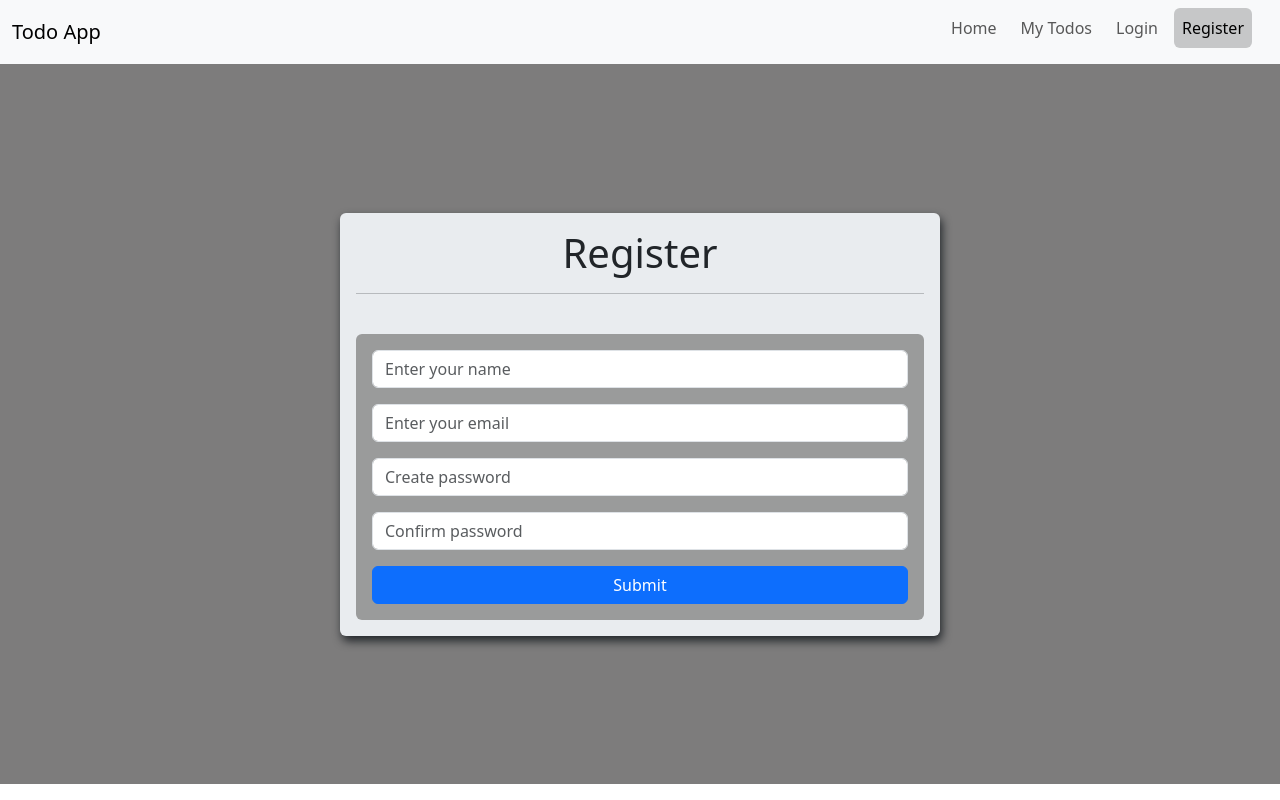
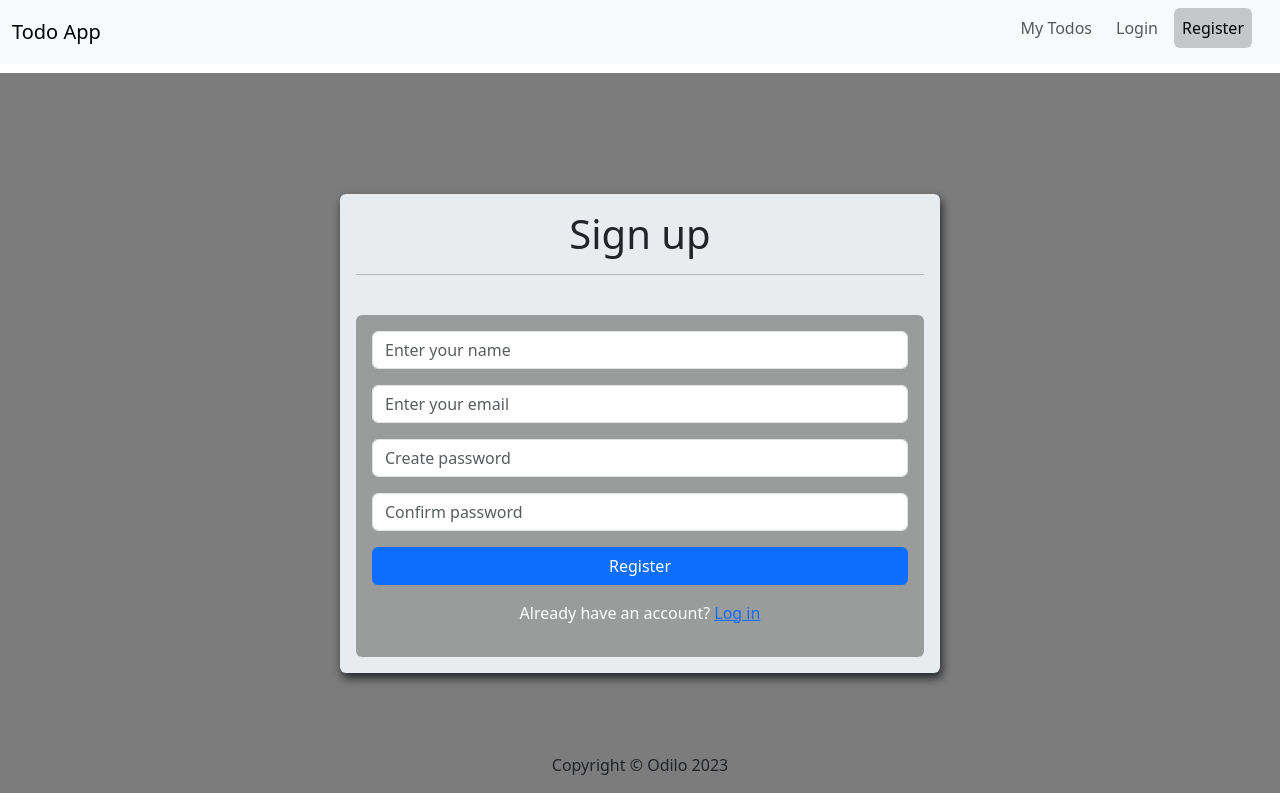
Before and after one commit to muodilo/full-stack-todo-app, a React (Create React App) app in the folder frontend/: page /sign-up in a window 1280 px wide. Built offline with nearby package versions, Linux system fonts and the light colour scheme.

Commit message:
add footer

```diff
--- a/frontend/src/App.js
+++ b/frontend/src/App.js
@@ -8,6 +8,7 @@ import Register from './pages/Register';
 import Login from './pages/Login';
 import MyTodos from './pages/MyTodos';
 import PrivateRoute from './components/PrivateRoute';
+import Footer from './components/Footer';
 
 
 function App() {
@@ -15,13 +16,13 @@ function App() {
     <Router>
       <Header/>
       <Routes>
-        <Route path='/' element={ <Home/>} />
         <Route path='/sign-up' element={ <Register/>} />
         <Route path='/sign-in' element={<Login />} />
           <Route path='/my-todos' element={<PrivateRoute />}>
           <Route path='/my-todos' element={<MyTodos/> } />
           </Route>
       </Routes>
+      <Footer/>
       <ToastContainer/>
     </Router>
   );
--- /dev/null
+++ b/frontend/src/components/Footer.jsx
@@ -0,0 +1,12 @@
+import React from 'react'
+
+function Footer() {
+  const currentYear = new Date().getFullYear()
+  return (
+    <div className='footer text-center mt-5'>
+      <p>Copyright &copy; Odilo {currentYear }</p>
+    </div>
+  )
+}
+
+export default Footer
--- a/frontend/src/components/Header.jsx
+++ b/frontend/src/components/Header.jsx
@@ -28,15 +28,15 @@ function Header() {
   const handleClick = () => {
     if (window.confirm(`Are you sure you want to logout ${user.name.charAt(0).toUpperCase() + user.name.slice(1)}`)) {
       dispatch(logout())
-      navigate('/')
+      navigate('/sign-in')
     }
   }
 
   return (
     <>
-      <Navbar expand={expand} className="bg-body-tertiary">
+      <Navbar expand={expand} className="bg-body-tertiary fixed-top">
         <Container fluid>
-          <Navbar.Brand as={NavLink} to="/" activeClassName="active">
+          <Navbar.Brand as={NavLink} to="/my-todos" activeClassName="active">
             Todo App
           </Navbar.Brand>
           <Navbar.Toggle aria-controls={`offcanvasNavbar-expand-${expand}`} onClick={handleToggleOffcanvas} />
@@ -54,9 +54,7 @@ function Header() {
             </Offcanvas.Header>
             <Offcanvas.Body>
               <Nav className="justify-content-end flex-grow-1 pe-3">
-                <Nav.Link as={NavLink} to="/" activeClassName="active" className="btn btn-light ms-2 mb-2" onClick={handleNavItemClick}>
-                  Home
-                </Nav.Link>
+
                 <Nav.Link as={NavLink} to="/my-todos" activeClassName="active" className="btn btn-light ms-2 mb-2" onClick={handleNavItemClick}>
                   My Todos
                 </Nav.Link>
--- a/frontend/src/features/todos/todoService.js
+++ b/frontend/src/features/todos/todoService.js
@@ -30,13 +30,25 @@ const deleteTodo = async (id,token) => {
       Authorization:`Bearer ${token}`
     }
   }
-  const response = await axios.delete(`${API_URL}/${id}`,config)
+  const response = await axios.delete(`${API_URL}/${id}`, config)
+  return response.data
+}
+//update todo
+const updateTodo = async (id,update,token) => {
+  const config = {
+    headers: {
+      Authorization:`Bearer ${token}`
+    }
+  }
+  const response = await axios.put(`${API_URL}/${id}`, update, config)
+  return response.data
 }
 
 const todoService = {
   fetchTodos,
   createTodos,
-  deleteTodo
+  deleteTodo,
+  updateTodo
 }
 
 export default todoService
--- a/frontend/src/features/todos/todoSlice.js
+++ b/frontend/src/features/todos/todoSlice.js
@@ -7,6 +7,7 @@ const initialState = {
   isLoading: false,
   isError: false,
   isSuccess: false,
+  updated:{},
   message:''
 }
 
@@ -37,6 +38,16 @@ export const deleteTodo = createAsyncThunk('todo/deleteTodo', async (id, thunkAP
   const token = thunkAPI.getState().auth.user.token
   try {
     return await todoService.deleteTodo(id,token)
+  } catch (error) {
+    const message = (error.response && error.response.data && error.response.data.message) || error.message || error.toString()
+    return thunkAPI.rejectWithValue(message)
+  }
+})
+//update todo
+export const updateTodo = createAsyncThunk('todo/updateTodo', async (id,update, thunkAPI) => {
+  const token = thunkAPI.getState().auth.user.token
+  try {
+    return await todoService.updateTodo(id, update, token)
   } catch (error) {
     const message = (error.response && error.response.data && error.response.data.message) || error.message || error.toString()
     return thunkAPI.rejectWithValue(message)
@@ -81,6 +92,19 @@ const todoSlice = createSlice({
         state.isError = true
         state.message = action.payload
       })
+      .addCase(updateTodo.pending, (state) => {
+        state.isLoading = true
+      })
+      .addCase(updateTodo.fulfilled, (state,action) => {
+        state.isLoading = false
+        state.isSuccess = true
+        state.updated = action.payload
+      })
+      .addCase(updateTodo.rejected, (state, action) => {
+        state.isLoading = false
+        state.isError = true
+        state.message = action.payload
+      })
   }
 })
 
--- a/frontend/src/index.css
+++ b/frontend/src/index.css
@@ -2,6 +2,7 @@ body {
 margin: 0;
 padding:0;
 box-sizing: border-box;
+position: relative;
 }
 .active{
   color: #7D7C7C;
@@ -11,13 +12,16 @@ box-sizing: border-box;
   background-color: #7D7C7C;
   min-height: 92vh;
   display: flex;
+
 }
 .main-form{
   background-color: #7D7C7C;
   height: 90vh;
   display: flex;
+  margin-top: 73px;
 }
 .todo-container{
+  margin-top: 59px;
   background-color: #7D7C7C;
   min-height: 92vh;
 }
@@ -36,6 +40,16 @@ box-sizing: border-box;
   display: flex;
   justify-content: space-between;
 }
+.edit-btn{
+  cursor: pointer;
+}
+.footer{
+  position: absolute;
+  bottom:0;
+  left:0;
+  right: 0;
+
+}
 @media (min-width: 577px) {
   .register {
     width: 80%;
--- a/frontend/src/pages/Login.jsx
+++ b/frontend/src/pages/Login.jsx
@@ -1,7 +1,7 @@
 import React, { useState,useEffect } from 'react'
 import {toast } from 'react-toastify';
 import { useSelector, useDispatch } from 'react-redux'
-import {useNavigate} from 'react-router-dom'
+import {useNavigate,Link} from 'react-router-dom'
 import {login,reset} from '../features/auth/authSlice'
 
 function Login() {
@@ -48,7 +48,7 @@ function Login() {
     <div className='container-fluid main-form '>
       <div className="register p-3 rounded bg-body-secondary">
         <section className="header text-center pb-4">
-          <h1>Login</h1>
+          <h1>Sign in</h1>
           <hr />
         </section>
         <div className="form p-3 rounded">
@@ -74,8 +74,12 @@ function Login() {
               autoComplete='true'
             />
 
-            <button type="submit" className='btn btn-primary w-100'>Submit</button>
+            <button type="submit" className='btn btn-primary w-100'>Login</button>
           </form>
+          <div className='text-center m-3'>
+            <p className='text-white'>Don’t have an account?  <Link to='/sign-up'>Sign Up</Link></p>
+
+          </div>
         </div>
       </div>
     </div>
--- a/frontend/src/pages/MyTodos.jsx
+++ b/frontend/src/pages/MyTodos.jsx
@@ -51,8 +51,8 @@ function MyTodos() {
   // }
 
   return (
-    <div className='todo-container'>
-      <section className="title text-center w-100 pt-3">
+    <div className='todo-container pb-5'>
+      <section className="title text-center w-100 pt-3 ">
         {user?<h2 className='text-white'>Welcome {user.name.charAt(0).toUpperCase() + user.name.slice(1)} </h2>:null}
         <hr className='text-white'/>
       </section>
--- a/frontend/src/pages/Register.jsx
+++ b/frontend/src/pages/Register.jsx
@@ -1,7 +1,7 @@
 import React, { useState,useEffect } from 'react'
 import {toast } from 'react-toastify';
 import { useSelector, useDispatch } from 'react-redux'
-import {useNavigate} from 'react-router-dom'
+import {useNavigate,Link} from 'react-router-dom'
 import {register,reset} from '../features/auth/authSlice'
 
 function Register() {
@@ -51,7 +51,7 @@ function Register() {
     <div className='container-fluid main-form '>
       <div className="register p-3 rounded bg-body-secondary">
         <section className="header text-center pb-4">
-          <h1>Register</h1>
+          <h1>Sign up</h1>
           <hr />
         </section>
         <div className="form p-3 rounded">
@@ -94,8 +94,12 @@ function Register() {
               required
               autoComplete='true'
             />
-            <button type="submit" className='btn btn-primary w-100'>Submit</button>
+            <button type="submit" className='btn btn-primary w-100'>Register</button>
           </form>
+          <div className='text-center m-3'>
+            <p className='text-white'>Already have an account?  <Link to='/sign-in'>Log in</Link></p>
+
+          </div>
         </div>
       </div>
     </div>
--- a/frontend/src/pages/TodoItem.jsx
+++ b/frontend/src/pages/TodoItem.jsx
@@ -1,12 +1,27 @@
-import React, { useState } from 'react'
+import React, { useState,useEffect } from 'react'
 import { FaEdit } from "react-icons/fa";
-import { deleteTodo,fetchTodos ,reset} from '../features/todos/todoSlice';
-import {useDispatch} from 'react-redux'
+import {toast } from 'react-toastify';
+import { deleteTodo,fetchTodos ,updateTodo, reset} from '../features/todos/todoSlice';
+import { useDispatch,useSelector} from 'react-redux'
 
 const TodoItem = ({ todo }) => {
   const dispatch = useDispatch()
   const id = todo._id
-  const [isEditing,setIsEditing] = useState(false)
+  let data
+  const [isEditing, setIsEditing] = useState(false)
+
+  const initialText = todo.text
+  const [text, setText] = useState(initialText)
+  const { todos, isLoading, isError, isSuccess, message,updated } = useSelector(state => state.todo)
+
+  const handleClick = () => {
+    setIsEditing(true)
+  }
+
+  useEffect(() => {
+    console.log(isEditing); // This will reflect the updated value
+  }, [isEditing]);
+
   const handleCheckboxChange = async(e) => {
     // Access the checked property to get the current state of the checkbox
     const isChecked = e.target.checked;
@@ -27,6 +42,25 @@ const TodoItem = ({ todo }) => {
     }
   };
 
+  const onChange = (e) => {
+    setText(e.target.value)
+  }
+
+  const onSubmit = async (e) => {
+    e.preventDefault();
+    data = text
+  };
+  // if (isEditing) {
+  //   return (<>
+  //         <form onSubmit={onSubmit} className='mb-2'>
+  //           <div className="input-group">
+  //             <input type="text" className="form-control" value={text} onChange={onChange} required/>
+  //             <button type="submit" className='btn btn-primary'>Edit</button>
+  //           </div>
+  //         </form>
+  //   </>)
+  // }
+
   return (
     <>
       <li className="list-group-item list-group-item-dark mb-2">
@@ -34,9 +68,9 @@ const TodoItem = ({ todo }) => {
           <input className="form-check-input me-1 " type="checkbox" value="" id="firstCheckbox" onChange={handleCheckboxChange}/>
           {todo.text}
         </div>
-        <div>
+        {/* <div onClick={handleClick} className='edit-btn'>
           <FaEdit/>
-        </div>
+        </div> */}
 
       </li>
     </>
```
